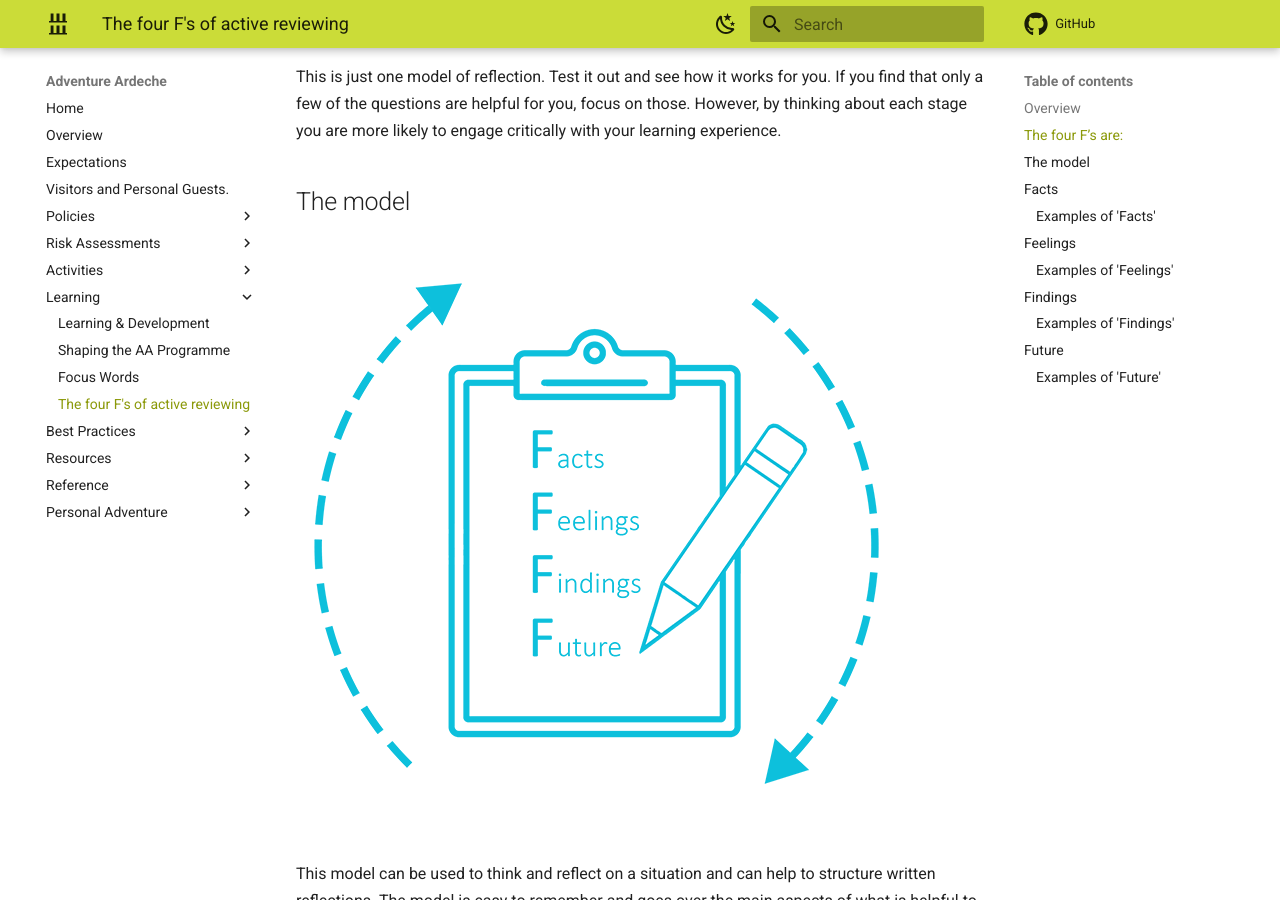
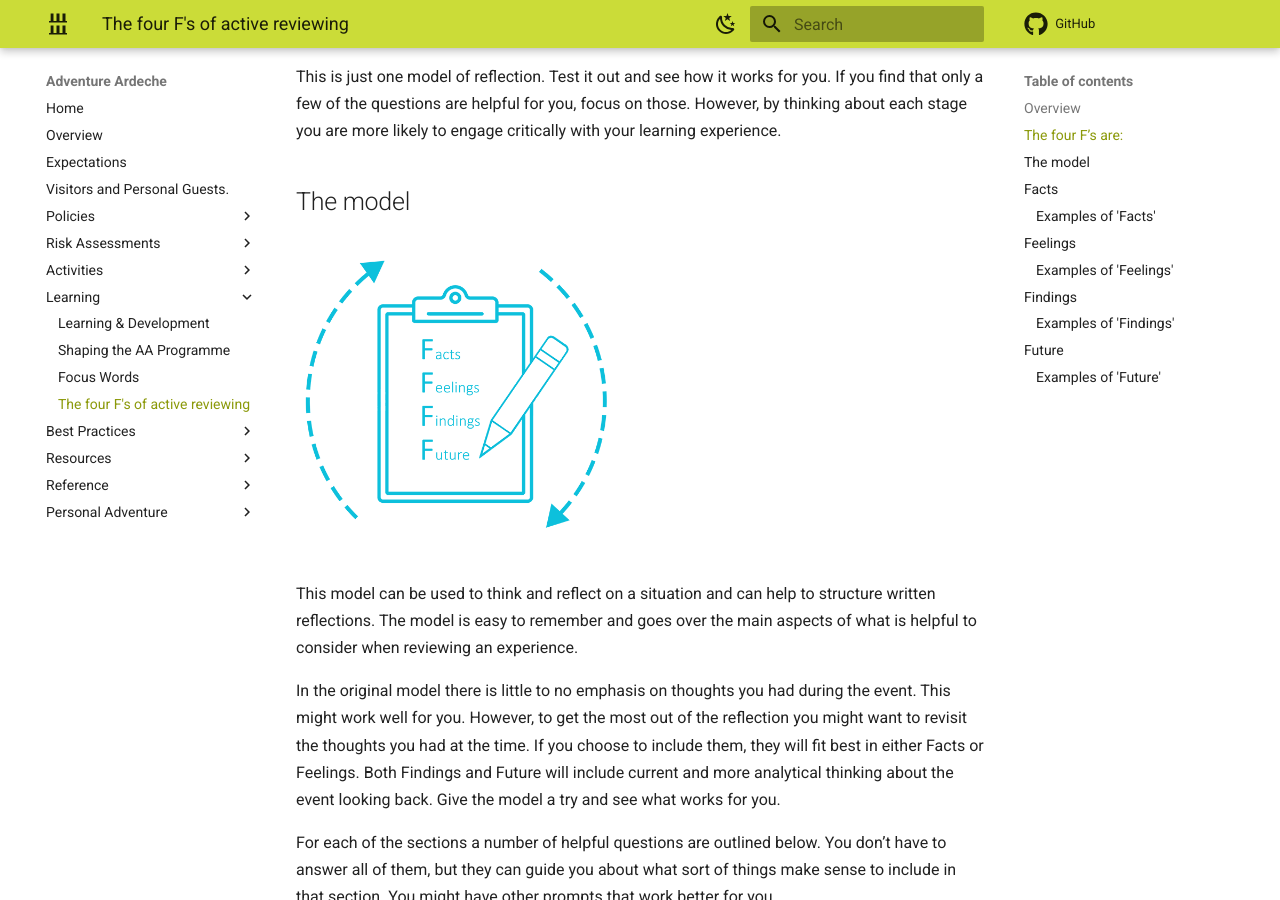
Before and after one commit to Matt-Adventure-Ardeche/staffhandbook, an MkDocs documentation site: the page built from docs/learning/active-reviewing_four-f.md, in a window 1280 px wide and 900 px high, scrolled down 681 px. Built offline with MkDocs 1.6.1 and Material for MkDocs 9.7.7, drawn with Linux system fonts in a browser that asks for light colours; comment, search, counter and statistics services are not loaded.

Commit message:
image link

```diff
--- a/docs/learning/active-reviewing_four-f.md
+++ b/docs/learning/active-reviewing_four-f.md
@@ -17,7 +17,7 @@ Below is further information on the model – each stage is given a fuller descr
 This is just one model of reflection. Test it out and see how it works for you. If you find that only a few of the questions are helpful for you, focus on those. However, by thinking about each stage you are more likely to engage critically with your learning experience.
 
 ## The model
-![A graphic of the model spelling out the acronym. Fact, feelings, findings, future.](/../../assets/images/ffff.png "The Four F's of Active Reviewing")
+![A graphic of the model spelling out the acronym. Fact, feelings, findings, future.](../assets/images/ffff.png "The Four F's of Active Reviewing"){ width="320", loading=lazy }
 
 This model can be used to think and reflect on a situation and can help to structure written reflections. The model is easy to remember and goes over the main aspects of what is helpful to consider when reviewing an experience.
 
```
